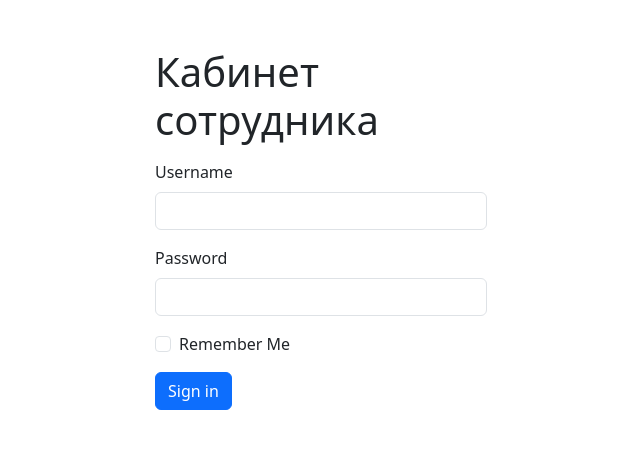
After one commit to avbolsh/cabinet, a Flask app: page /users/login in a window 1280 px wide. The commit adds this page. Shown: the top 457 px of the page, without its empty margins (319-959 px from the left). Run offline with Flask 3, Linux system fonts and the light colour scheme; some libraries are stand-ins or nearby versions.

Commit message:
Добавил форму входа

```diff
--- a/app/__init__.py
+++ b/app/__init__.py
@@ -1,7 +1,7 @@
 from flask import Flask
 
 from config import Config
-from app.extensions import db, migrate
+from app.extensions import db, migrate, login
 from app.models.user import User
 
 def create_app(config_class=Config):
@@ -11,6 +11,7 @@ def create_app(config_class=Config):
     # Инициализируем тут расширения
     db.init_app(app)
     migrate.init_app(app, db)
+    login.init_app(app)
 
     # Регистрируем блюпринты
     from app.main import bp as main_bp
@@ -19,6 +20,9 @@ def create_app(config_class=Config):
     from app.salary import bp as salary_bp
     app.register_blueprint(salary_bp, url_prefix="/salary")
 
+    from app.users import bp as users_bp
+    app.register_blueprint(users_bp, url_prefix="/users")
+
     @app.route("/ping/")
     def test_page():
         return "pong!"
--- a/app/extensions.py
+++ b/app/extensions.py
@@ -1,5 +1,7 @@
 from flask_sqlalchemy import SQLAlchemy
 from flask_migrate import Migrate
+from flask_login import LoginManager
 
 db = SQLAlchemy()
 migrate = Migrate()
+login = LoginManager()
--- /dev/null
+++ b/app/templates/_messages.html
@@ -0,0 +1,13 @@
+{% with messages = get_flashed_messages() %}
+{% if messages %}
+{% for message in messages %}
+
+<div class="alert alert-primary" role="alert">
+{{message}}
+</div>
+
+
+
+{% endfor %}
+{% endif %}
+{% endwith %}
--- a/app/templates/base.html
+++ b/app/templates/base.html
@@ -164,6 +164,7 @@
 
 
   {% block content %}{% endblock content %}
+  {% include '_messages.html' %}
   <script src="{{url_for('static', filename='bootstrap.bundle.min.js')}}"></script>
   <script src="{{url_for('static', filename='sidebars.js')}}"></script>
 </body>
--- /dev/null
+++ b/app/templates/users/login.html
@@ -0,0 +1,45 @@
+<!DOCTYPE html>
+<html lang="en">
+
+<head>
+    <meta charset="UTF-8">
+    <meta name="viewport" content="width=device-width, initial-scale=1.0">
+    <title>Форма входа | Кабинет сотрудника</title>
+    <link rel="stylesheet" href="{{ url_for('static', filename='bootstrap.min.css') }}">
+</head>
+
+<body>
+    <div class="container p-5">
+        {% include '_messages.html' %}
+        <div class="row">
+            <div class="col"></div>
+            <div class="col">
+                <form method="post" novalidate>
+                    {{form.hidden_tag()}}
+                    <div class="mb-3">
+                        <!--<img src="{{ url_for('static', filename='logo.png') }}" alt="logo">-->
+                        <h1>Кабинет сотрудника</h1>
+                    </div>
+                    <div class="mb-3">
+                        <label for="username" class="form-label">Username</label>
+                        <input type="text" class="form-control" id="username" name="username">
+                         {% for error in form.username.errors %}<span style="color: red;">[{{ error }}]</span>{% endfor %}
+                    </div>
+                    <div class="mb-3">
+                        <label for="password" class="form-label">Password</label>
+                        <input type="password" class="form-control" id="password" name="password">
+                         {% for error in form.password.errors %}<span style="color: red;">[{{ error }}]</span>{% endfor %}
+                    </div>
+                    <div class="mb-3 form-check">
+                        <input type="checkbox" class="form-check-input" id="remember_me">
+                        <label class="form-check-label" for="remember_me">Remember Me</label>
+                    </div>
+                    <button type="submit" class="btn btn-primary" id="sign_in">Sign in</button>
+                </form>
+            </div>
+            <div class="col"></div>
+        </div>
+    </div>
+</body>
+
+</html>
--- /dev/null
+++ b/app/users/__init__.py
@@ -0,0 +1,5 @@
+from flask import Blueprint
+
+bp = Blueprint("users", __name__)
+
+from app.users import routes
--- /dev/null
+++ b/app/users/forms.py
@@ -0,0 +1,10 @@
+from flask_wtf import FlaskForm
+from wtforms import StringField, PasswordField, BooleanField, SubmitField
+from wtforms.validators import DataRequired
+
+
+class LoginForm(FlaskForm):
+    username = StringField("Username", validators=[DataRequired()])
+    password = PasswordField("Password", validators=[DataRequired()])
+    remember_me = BooleanField("Remember Me")
+    submit = SubmitField("Sign In")
--- /dev/null
+++ b/app/users/routes.py
@@ -0,0 +1,11 @@
+from flask import render_template, redirect, flash, url_for
+from app.users import bp
+from .forms import LoginForm
+
+@bp.route("/login", methods=["GET", "POST"])
+def login():
+    form = LoginForm()
+    if form.validate_on_submit():
+        flash(f"Login requested for {form.username.data}, remember_me={form.remember_me.data}")
+        return redirect(url_for("main.index"))
+    return render_template("users/login.html", form=form)
--- a/config.py
+++ b/config.py
@@ -3,7 +3,7 @@ import os
 basedir = os.path.abspath(os.path.dirname(__file__))
 
 class Config:
-    SECRET_KEY = os.environ.get('SECRET_KEY')
+    SECRET_KEY = os.environ.get('SECRET_KEY') or "let me take you down"
     SQLALCHEMY_DATABASE_URI = os.environ.get('DATABASE_URI')\
         or 'sqlite:///' + os.path.join(basedir, 'app.db')
     SQLALCHEMY_TRACK_MODIFICATIONS = False
```
Also changed, not shown: app/models/user.py (+7 -1 lines), app/static/logo.png (added).
